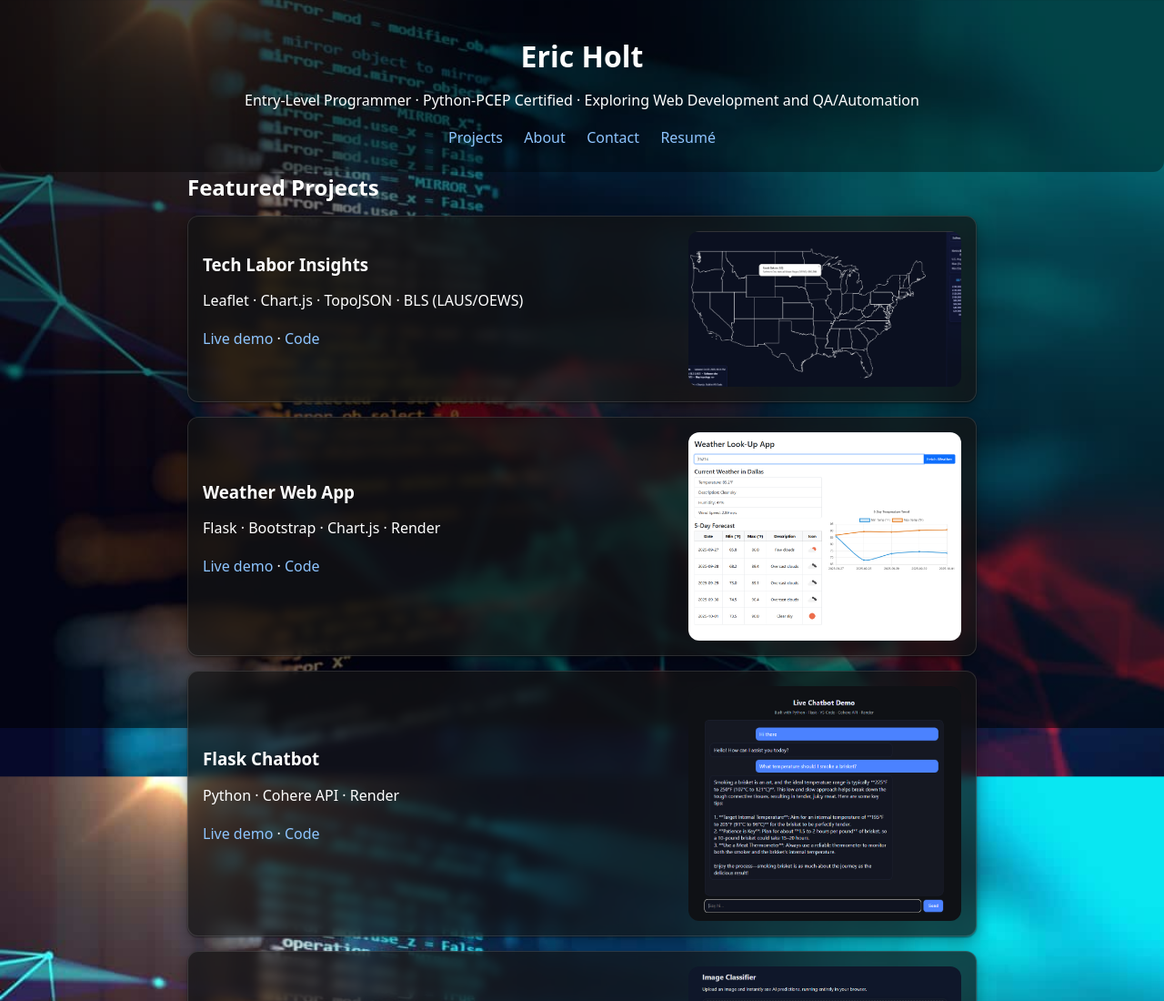
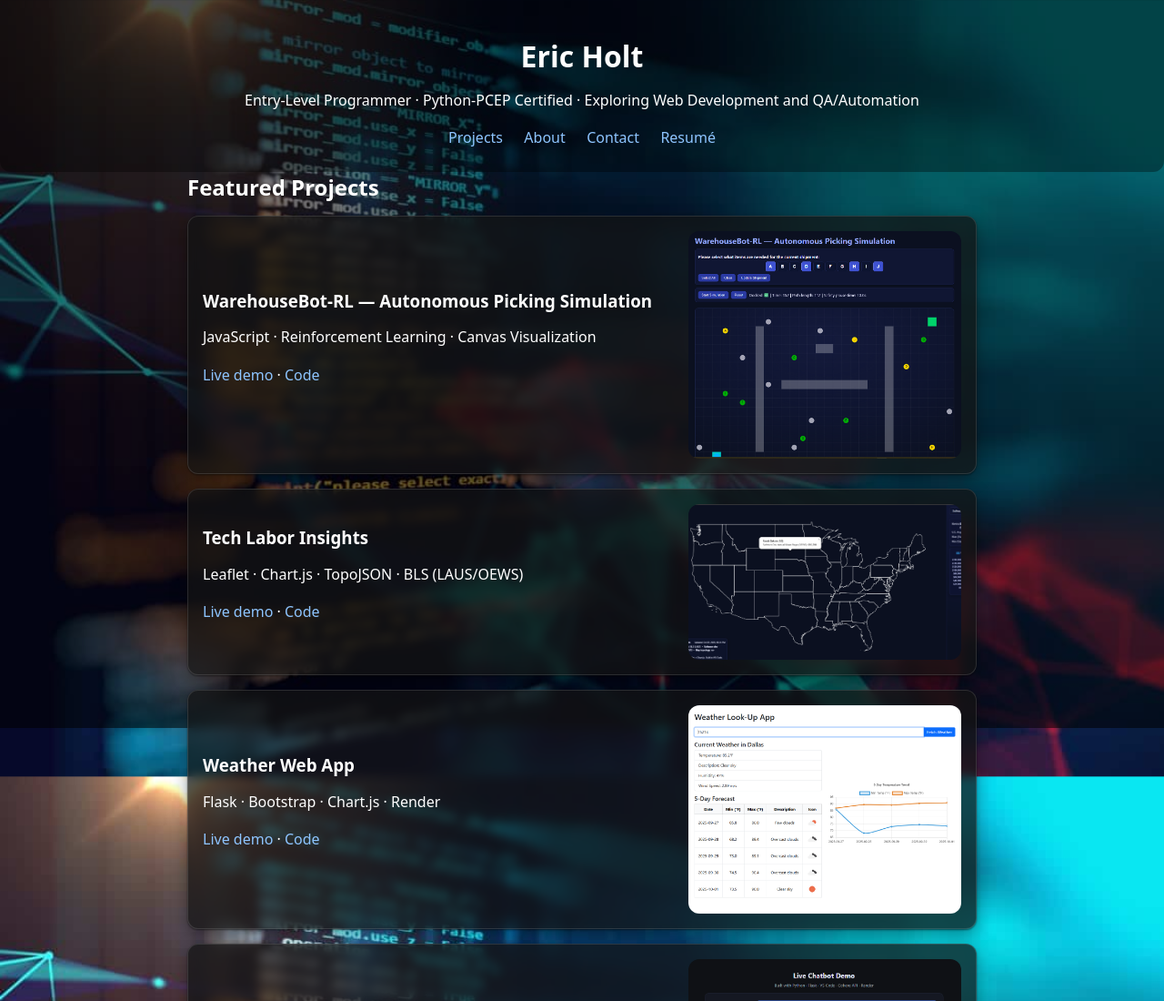
Before and after one commit to eholt723/portfolio, a plain HTML site: page index.html in a window 1280 px wide. Shown: the top 1100 px of the page at 91% size. Drawn offline with Linux system fonts and the light colour scheme.

Commit message:
New project addition

```diff
--- a/index.html
+++ b/index.html
@@ -35,7 +35,22 @@
     <section id="projects">
       <h2>Featured Projects</h2>
 
-      <!-- 1) LABOR MAP -->
+      <!-- 1) WAREHOUSEBOT-RL -->
+      <article class="project">
+        <div class="project-text">
+          <h3>WarehouseBot-RL — Autonomous Picking Simulation</h3>
+          <p>JavaScript · Reinforcement Learning · Canvas Visualization</p>
+          <p>
+            <a href="https://eholt723.github.io/warehousebot-rl/" target="_blank" rel="noopener">Live demo</a> ·
+            <a href="https://github.com/eholt723/warehousebot-rl" target="_blank" rel="noopener">Code</a>
+          </p>
+        </div>
+        <a href="https://eholt723.github.io/warehousebot-rl/" target="_blank" rel="noopener">
+          <img src="images/WarehouseBot-RL.png" alt="Screenshot of WarehouseBot-RL Reinforcement Learning simulation" class="project-img" />
+        </a>
+      </article>
+
+      <!-- 2) LABOR MAP -->
       <article class="project">
         <div class="project-text">
           <h3>Tech Labor Insights</h3>
@@ -50,7 +65,7 @@
         </a>
       </article>
 
-      <!-- 2) WEATHER WEB APP -->
+      <!-- 3) WEATHER WEB APP -->
       <article class="project">
         <div class="project-text">
           <h3>Weather Web App</h3>
@@ -65,7 +80,7 @@
         </a>
       </article>
 
-      <!-- 3) FLASK CHAT BOT -->
+      <!-- 4) FLASK CHAT BOT -->
       <article class="project">
         <div class="project-text">
           <h3>Flask Chatbot</h3>
@@ -80,7 +95,7 @@
         </a>
       </article>
 
-      <!-- 4) IMAGE CLASSIFIER -->
+      <!-- 5) IMAGE CLASSIFIER -->
       <article class="project">
         <div class="project-text">
           <h3>Image Classifier</h3>
```
Also changed, not shown: images/WarehouseBot-RL.png (added).
